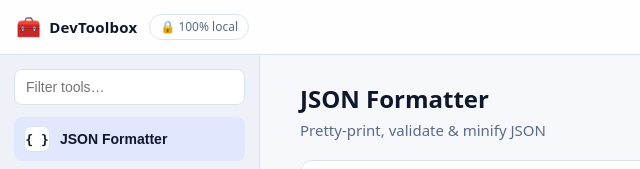
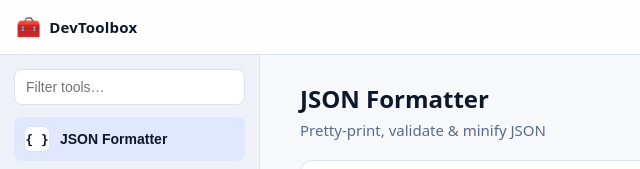
Before and after one commit to karthik1210100/dev-toolbox, a plain HTML site: page index.html in a window 1280 px wide. Shown: the top 169 px of the page, 0-640 px from the left. Drawn offline with Linux system fonts and the light colour scheme.

Commit message:
fix: remove "100% local" pill from the header
Co-Authored-By: Claude Opus 4.8 <noreply@anthropic.com>

```diff
--- a/index.html
+++ b/index.html
@@ -14,7 +14,6 @@
   <header class="topbar">
     <button id="menu" class="icon-btn only-mobile" aria-label="Toggle menu">☰</button>
     <div class="brand"><span class="logo">🧰</span> DevToolbox</div>
-    <span class="pill" title="Everything runs in your browser. No requests, no tracking.">🔒 100% local</span>
     <div class="spacer"></div>
     <button id="palette-open" class="kbd-btn" title="Quick switch">⌘K</button>
     <a class="icon-btn" href="https://github.com/karthik1210100" target="_blank" rel="noopener" aria-label="GitHub" title="GitHub">★</a>
```
